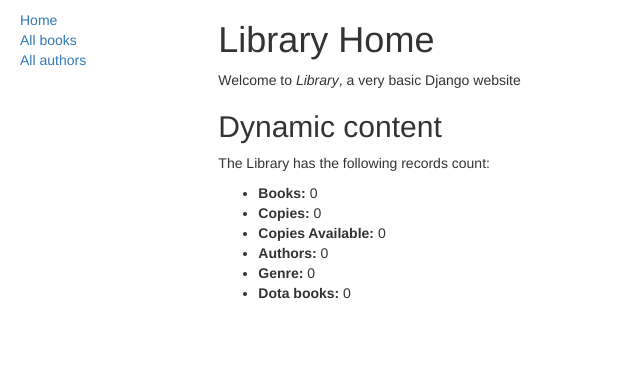
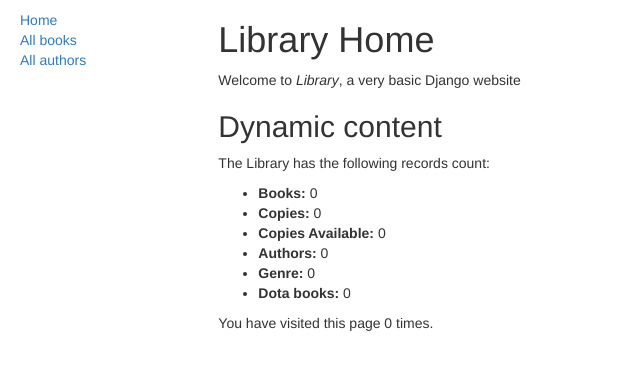
Before and after one commit to sharp-0000ff/library, a Django app: page /catalog/ in a window 1280 px wide. Shown: the top 370 px of the page, without its empty margins (0-640 px from the left). Run offline with Django 3.2, Linux system fonts and the light colour scheme; data that the repository does not hold is empty; some libraries are stand-ins or nearby versions.

Commit message:
mini session adding

```diff
--- a/catalog/templates/index.html
+++ b/catalog/templates/index.html
@@ -18,4 +18,5 @@
         <li><strong>Genre: </strong> {{ num_genre }}</li>
         <li><strong>Dota books: </strong> {{ num_books_dota }}</li>
     </ul>
+    <p>You have visited this page {{ num_visits }} {% if num_visits == 1 %} time{% else %} times{% endif %}.</p>
 {% endblock %}
--- a/catalog/views.py
+++ b/catalog/views.py
@@ -12,6 +12,8 @@ def index(request):
     num_authors = models.Author.objects.count()
     num_genre = models.Genre.objects.all().count()
     num_books_dota = models.Book.objects.filter(title__icontains='dota').count()
+    num_visits = request.session.get('num_visits', 0)
+    request.session['num_visits'] = num_visits + 1
 
     return render(request,
                   'index.html',
@@ -21,6 +23,7 @@ def index(request):
                            'num_authors': num_authors,
                            'num_genre': num_genre,
                            'num_books_dota': num_books_dota,
+                           'num_visits': num_visits,
                            }
                   )
 
```
